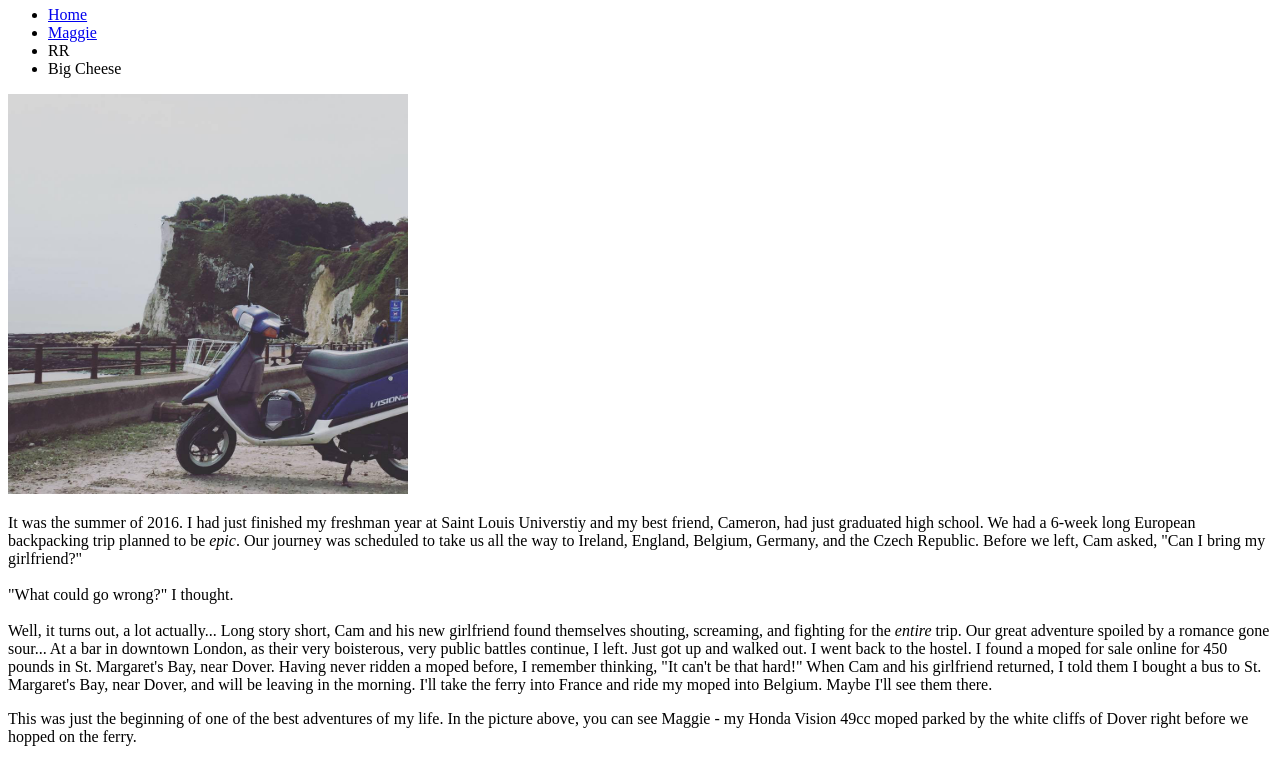
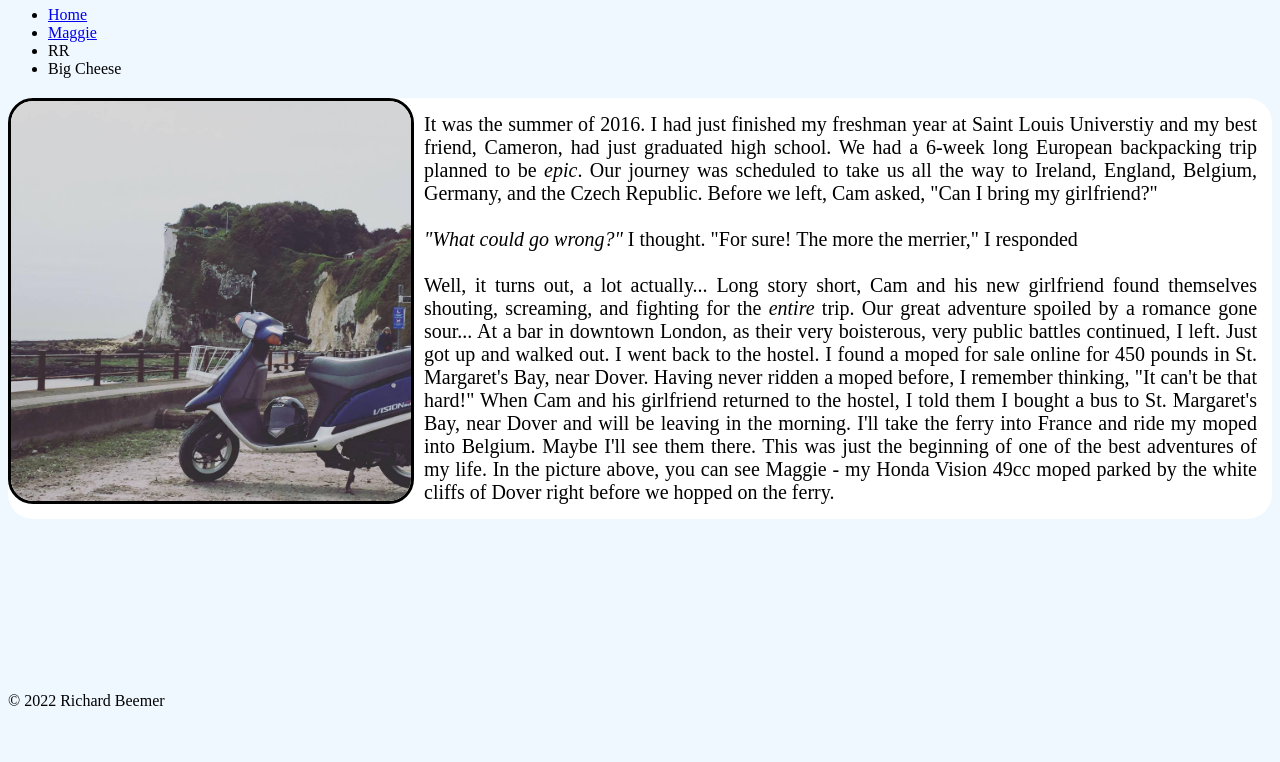
Before and after one commit to Stl-LC101-MAY-2022/js-assignment-4-html-me-something-beemerrl, a website: page moped.html in a window 1280 px wide. Shown: the part 74-836 px from the top of the page. After the commit the page ends 800 px from the top, so only its background shows below. Drawn offline with Linux system fonts and the light colour scheme.

Commit message:
nearly finished!

```diff
--- a/moped.html
+++ b/moped.html
@@ -1,5 +1,8 @@
 <!DOCTYPE html>
 <html>
+<head>
+    <link rel="stylesheet" href="normalize.css">
+</head>
 <body>
 
 <h1>Maggie, My First Love</h1>
@@ -11,11 +14,15 @@
         <li><a>Big Cheese</a></li>
     </ul>
  </nav>
-<div class="maggie">
-    <img src="images/moped.jpg" alt="moped on the beach" width="400">
-    <p>It was the summer of 2016. I had just finished my freshman year at Saint Louis Universtiy and my best friend, Cameron, had just graduated high school. We had a 6-week long European backpacking trip planned to be <em>epic</em>. Our journey was scheduled to take us all the way to Ireland, England, Belgium, Germany, and the Czech Republic. Before we left, Cam asked, "Can I bring my girlfriend?"<br><br>"What could go wrong?" I thought.<br><br>Well, it turns out, a lot actually... Long story short, Cam and his new girlfriend found themselves shouting, screaming, and fighting for the <em>entire</em> trip. Our great adventure spoiled by a romance gone sour... At a bar in downtown London, as their very boisterous, very public battles continue, I left. Just got up and walked out. I went back to the hostel. I found a moped for sale online for 450 pounds in St. Margaret's Bay, near Dover. Having never ridden a moped before, I remember thinking, "It can't be that hard!" When Cam and his girlfriend returned, I told them I bought a bus to St. Margaret's Bay, near Dover, and will be leaving in the morning. I'll take the ferry into France and ride my moped into Belgium. Maybe I'll see them there.</p>
-    <p>This was just the beginning of one of the best adventures of my life. In the picture above, you can see Maggie - my Honda Vision 49cc moped parked by the white cliffs of Dover right before we hopped on the ferry.</p>
+ <main>
+<div id="img"><img src="images/moped.jpg" alt="moped on the beach" width="400"></div>
+<div class="main">
+    <p>It was the summer of 2016. I had just finished my freshman year at Saint Louis Universtiy and my best friend, Cameron, had just graduated high school. We had a 6-week long European backpacking trip planned to be <em>epic</em>. Our journey was scheduled to take us all the way to Ireland, England, Belgium, Germany, and the Czech Republic. Before we left, Cam asked, "Can I bring my girlfriend?"<br><br><em>"What could go wrong?"</em> I thought. "For sure! The more the merrier," I responded <br><br>Well, it turns out, a lot actually... Long story short, Cam and his new girlfriend found themselves shouting, screaming, and fighting for the <em>entire</em> trip. Our great adventure spoiled by a romance gone sour... At a bar in downtown London, as their very boisterous, very public battles continued, I left. Just got up and walked out. I went back to the hostel. I found a moped for sale online for 450 pounds in St. Margaret's Bay, near Dover. Having never ridden a moped before, I remember thinking, "It can't be that hard!" When Cam and his girlfriend returned to the hostel, I told them I bought a bus to St. Margaret's Bay, near Dover and will be leaving in the morning. I'll take the ferry into France and ride my moped into Belgium. Maybe I'll see them there. This was just the beginning of one of the best adventures of my life. In the picture above, you can see Maggie - my Honda Vision 49cc moped parked by the white cliffs of Dover right before we hopped on the ferry.</p>
  </div>
+</main>
 
+<footer>
+    <p>&copy; 2022 Richard Beemer</p>
+ </footer>
 </body>
 </html>
--- /dev/null
+++ b/normalize.css
@@ -0,0 +1,31 @@
+html {
+    background-color: aliceblue;
+}
+
+h1 {
+    font-family: 'Courier New', Courier, monospace;
+}
+
+
+img {
+    float: left;
+    border-style: solid;
+    margin-right: 10px;
+    border-radius: 25px;
+}
+
+.main p {
+    text-align: justify;
+    background-color: white;
+    padding: 15px;
+    font-size: 20px;
+    border-style: none;
+    border-radius: 25px;
+
+}
+
+footer {
+    position: fixed;
+    bottom: 0;
+    left: 5;
+}
--- a/styles.css
+++ b/styles.css
@@ -6,6 +6,7 @@
 background-attachment: fixed;
 background-size: cover;
 }
+/*background borrowed from w3.org*/
 
 body {
     font-family: 'Courier New', Courier, monospace;
@@ -40,6 +41,7 @@ h1 {
     text-decoration: none;
     color: black;
     font-weight: bold;
+    font-size: 24px;
 }
 
 .nav-list img {
@@ -52,3 +54,7 @@ footer {
     bottom: 0;
     left: 5;
 }
+
+.nav-list :hover{
+    background-color: #ffb879;
+}
```
Also changed, not shown: costa-rica.html (+10 -2 lines), denver.html (+10 -2 lines), index.html (+2 -6 lines).
